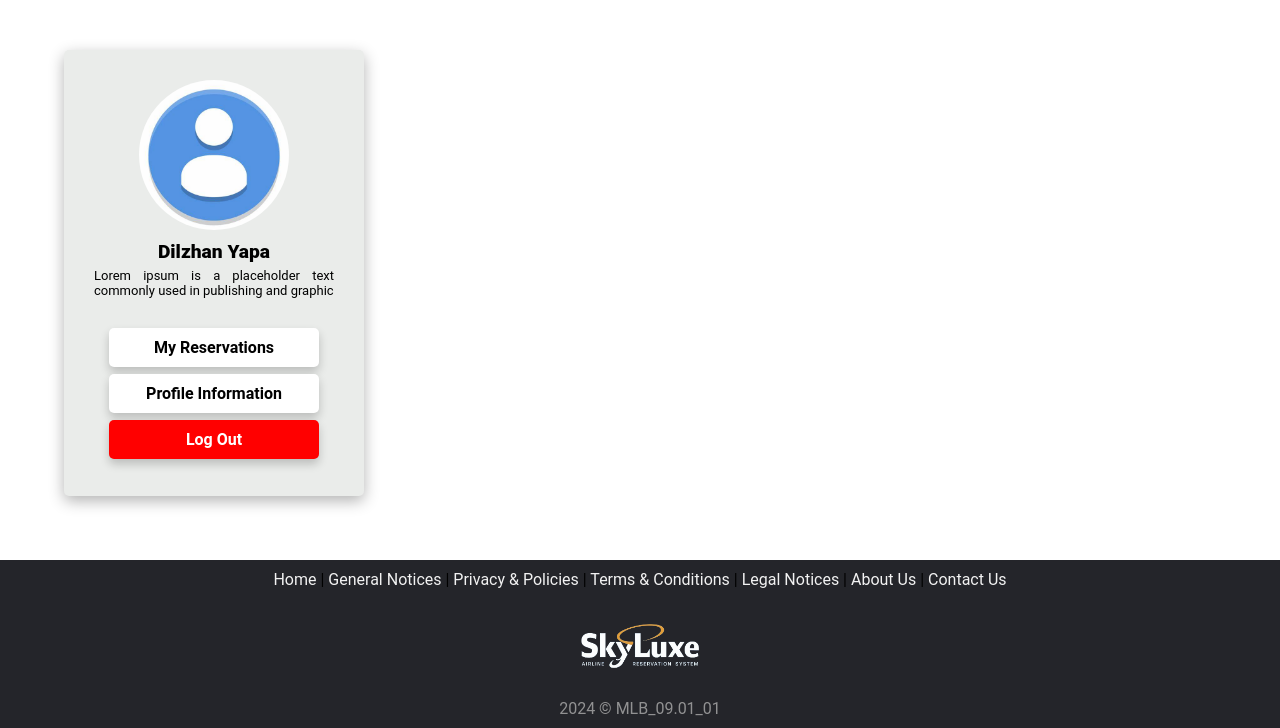
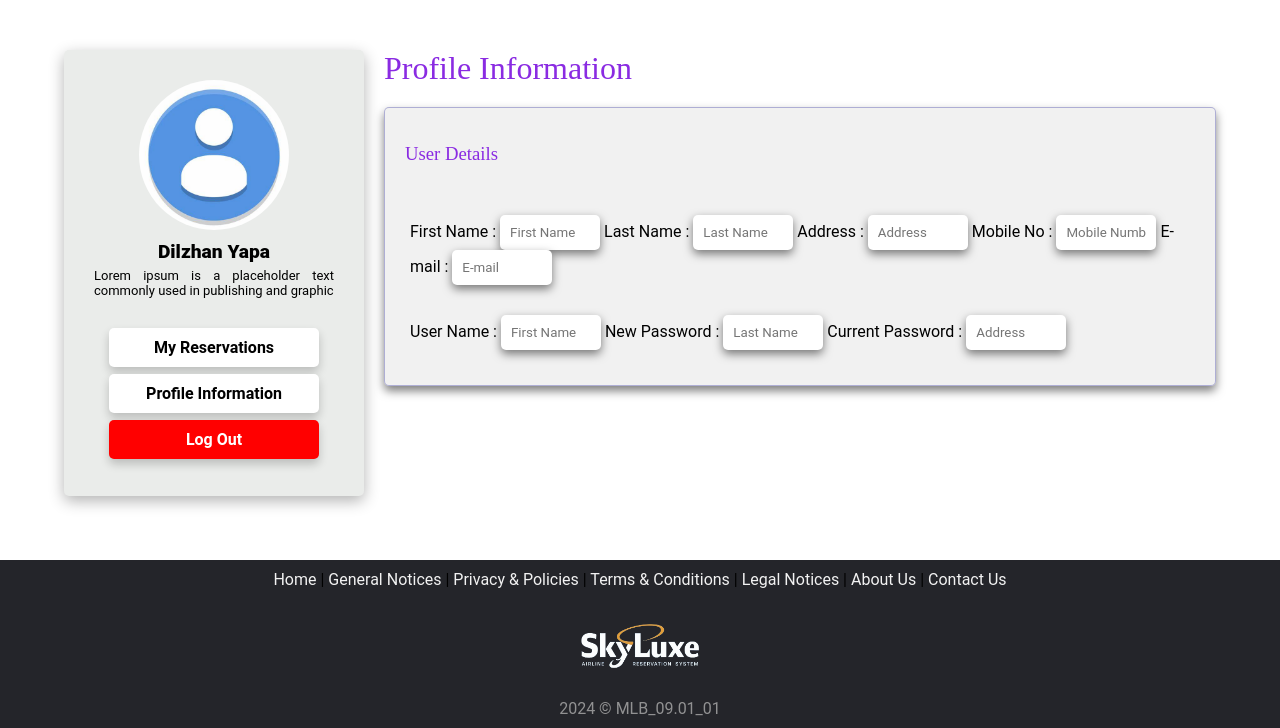
Before and after one commit to Dilzhan-s-Academic/SkyLuxes-AirlineTicketReservationSystem-Y1S2, a PHP site: page /SkyLuxes-AirlineTicketReservationSystem/Pages/userDashboard.php in a window 1280 px wide. Shown: the part 107-835 px from the top of the page. Run offline with PHP 8.4, Linux system fonts and the light colour scheme; some web fonts are replaced.

Commit message:
profileInfo page form create it23366572

```diff
--- /dev/null
+++ b/Pages/Dashboard/userProfileInfo.php
@@ -0,0 +1,64 @@
+<!--Dilshan Yapa S Y C T it23366572-->
+<!DOCTYPE html>
+<html>
+    <head>
+        <link rel="stylesheet" type="text/css" href="../styles/generalStyle.css">
+        <style>
+            .headding {
+                margin-top: 50px;
+            }
+            .userDetailContainer {
+                border: 0.5px solid rgba(83, 83, 172, 0.425);
+                border-radius: 5px;
+                box-shadow: 0 5px 10px rgba(0,0,0,0.5);
+                max-width: 100%;
+                padding: 30px 20px 30px 20px;
+                background-color: #d8d9d85f;
+                margin-top:-30px;
+            }
+            h1,h3 {
+                text-align: left;
+            }
+            .udForm {
+                display: flex;
+                margin: 30px 5px 5px 5px;
+            }
+            .udForm > form  input {
+                padding: 10px;
+                width: 100px;
+                border-radius: 5px;
+                box-shadow: 0px 4px 10px 0px rgba(0,0,0,0.5);
+            }
+        </style>
+    </head>
+        <body>
+            <h1 class="headding"> Profile Information</h1>
+            <div class="userDetailContainer">
+                <h3>User Details</h3>
+                <div class="udForm">
+                    <form action="#">
+                            <label>First Name : </label>
+                                <input type="text" id="fname" name="fname" placeholder="First Name">
+                            <label>Last Name :</label>
+                                <input type="text" id="lname" name="lname" placeholder="Last Name">
+                            <label>Address :</label>
+                                <input type="text" id="lname" name="lname" placeholder="Address">
+                            <label>Mobile No :</label>
+                                <input type="text" id="mobile" name="mobile" placeholder="Mobile Number">
+                            <label>E-mail :</label>
+                                <input type="text" id="mail" name="mail" placeholder="E-mail">
+                    </form>
+                </div>
+                <div class="udForm">
+                    <form action="#">
+                            <label>User Name : </label>
+                                <input type="text" id="fname" name="fname" placeholder="First Name">
+                            <label>New Password :</label>
+                                <input type="text" id="lname" name="lname" placeholder="Last Name">
+                            <label>Current Password :</label>
+                                <input type="text" id="lname" name="lname" placeholder="Address">
+                    </form>
+                </div>
+            </div>
+        </body>
+</html>
--- a/Pages/generalNotice.php
+++ b/Pages/generalNotice.php
@@ -26,6 +26,9 @@
                     </a>
                     <a href="#">
                         <li>Privacy & Policies</li>
+                    </a>
+                    <a href="#">
+                        <li>Terms & Conditions</li>
                     </a>
                     <a href="legalNotice.php">
                         <li>Legal Notices</li>
--- a/Pages/userDashboard.php
+++ b/Pages/userDashboard.php
@@ -23,19 +23,42 @@
                 </div>
                 <div class="navList">
                     <ul class="linkList">
-                        <a href="#">
+                        <a href="#" id="resv" onclick="loadContent('myresrv');">
                             <li> My Reservations </li>
                         </a>
-                        <a href="#">
+                        <a href="#" id="info" onclick="loadContent('myinfo');">
                             <li> Profile Information </li>
                         </a>
-                        <a href="#">
+                        <a href="#" id="logout">
                             <li style="background-color: #f00;color:#fff"> Log Out </li>
                         </a>
                     </ul>
                 </div>
             </div>
+            <div id="content">
+            </div>
         </div>
     <?php include "../config/footer.php" ?>
+    <script>
+        function loadContent(page) {
+            var path = ""
+            var contentContainer = document.getElementById('content');
+            switch(page){
+                case 'myinfo':
+                    path = 'Dashboard/userProfileInfo.php';
+                    break;
+                case 'myresrv':
+                    path = 'Dashboard/userReservationInfo.php';
+            }
+            fetch(path)
+                .then(response => response.text())
+                .then(data => {
+                    contentContainer.innerHTML= data;
+                })
+                .catch(error => console.error('Error fetching content:', error));
+        }
+
+        loadContent('myinfo');
+    </script>
     </body>
 </html>
--- a/styles/dashboard.css
+++ b/styles/dashboard.css
@@ -1,3 +1,9 @@
+/* Dilshan Yapa S Y C T it23366572 */
+.body-content {
+    display: flex;
+    justify-content: space-between;
+}
+
 .userDashboardMenu {
     margin-top: 50px;
     border-radius: 5px;
@@ -58,3 +64,8 @@
     border: 0.5px solid #474fc6a1;
     box-shadow: 0 5px 10px rgba(197, 101, 101, 0.488);
 }
+
+#content{
+    max-width: calc(100% - 320px);
+    width: 100%;
+}
```
Also changed, not shown: Pages/Dashboard/userReservationInfo.php (added, +31 -0 lines), config/logOut.php (added).
